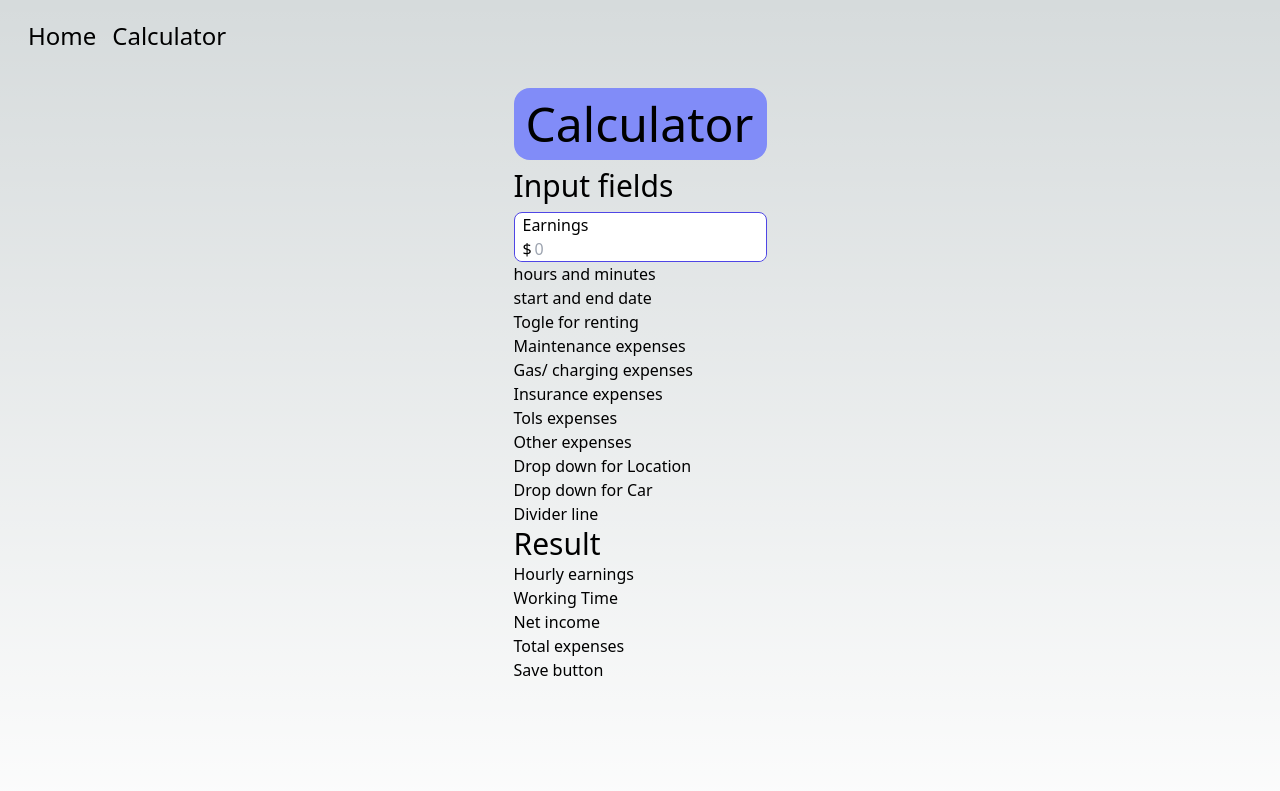
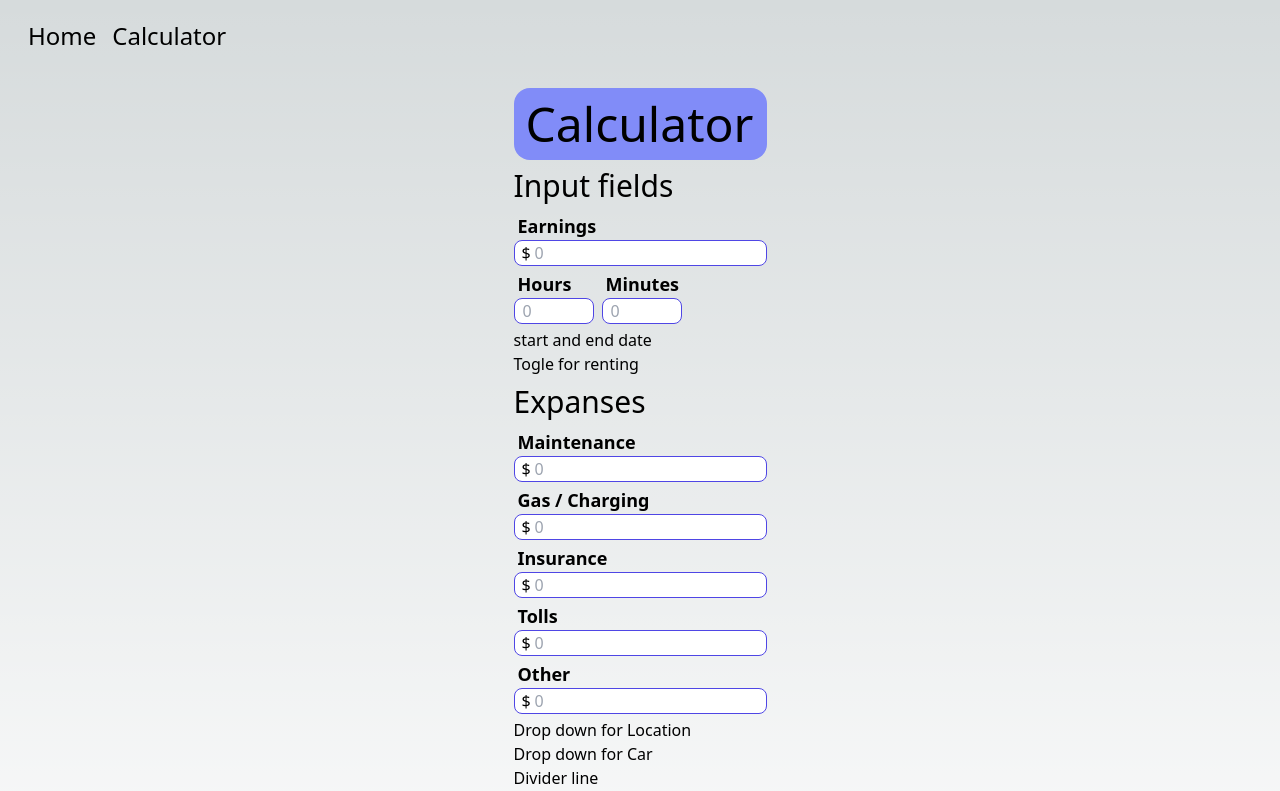
Before and after one commit to RostyslavDzhohola/uber-calculator, a Next.js app: page /calculator in a window 1280 px wide. Shown: the top 791 px of the page. Built offline with nearby package versions, Linux system fonts and the light colour scheme.

Commit message:
added components for divider dollarInput and TimeWorked

```diff
--- /dev/null
+++ b/app/calculator/DividerResult.jsx
@@ -0,0 +1,12 @@
+export default function DividerResult() {
+  return (
+    <div className="relative">
+      <div className="absolute inset-0 flex items-center" aria-hidden="true">
+        <div className="w-full border-t border-gray-300" />
+      </div>
+      <div className="relative flex justify-center">
+        <span className="text-2xl px-3 font-semibold leading-6 text-gray-900">Result</span>
+      </div>
+    </div>
+  )
+}
--- /dev/null
+++ b/app/calculator/DollarInpurt.jsx
@@ -0,0 +1,13 @@
+export default function DollarInpurt({name}) {
+  return (
+    <div className="my-1">
+      <div className="flex flex-col ">
+        <label htmlFor={name} className="ml-1 font-bold text-lg">{name}</label>
+        <div className="relative">
+          <span className="absolute left-2 top-1/2 transform -translate-y-1/2">$</span>
+          <input id={name} className="pl-5 rounded-lg border-indigo-600 border" type="number" placeholder="0" name="Earnings" min="0" />
+        </div>
+      </div>
+    </div>
+  )
+}
--- /dev/null
+++ b/app/calculator/TimeWorked.jsx
@@ -0,0 +1,20 @@
+export default function TimeWorked() {
+  return (
+    <div className="my-1">
+      <div className="flex space-x-2 flex-wrap">
+        <div className="flex flex-col ">
+          <label htmlFor="hoursInput" className="ml-1 font-bold text-lg">Hours</label>
+          <div className="relative">
+            <input id="hoursInput" className="pl-2 rounded-lg border-indigo-600 border w-20" type="number" placeholder="0" min="0" />
+          </div>
+        </div>
+        <div className="flex flex-col ">
+          <label htmlFor="minutesInput" className="ml-1 font-bold text-lg">Minutes</label>
+          <div className="relative">
+            <input id="minutesInput" className="pl-2 rounded-lg border-indigo-600 border w-20" type="number" placeholder="0" min="0" max="69"/>
+          </div>
+        </div>
+      </div>
+    </div>
+  )
+}
--- a/app/calculator/calculator.jsx
+++ b/app/calculator/calculator.jsx
@@ -1,30 +1,27 @@
+import DollarInpurt from "./DollarInpurt"
+import TimeWorked from "./TimeWorked"
+import DividerResult from "./DividerResult"
 
 export default function Calculator({ children }) {
   return (
-    // TODO: Add fields for inputing data
     <div>
       <h1 className="text-5xl bg-indigo-400 p-3 rounded-2xl">Calculator</h1>
-      <h2 className="text-3xl my-2"> Input fields</h2>
-      <div className="flex flex-col bg-white rounded-lg border-indigo-600 border">
-        <label htmlFor="earnings" className="ml-2">Earnings</label>
-        <div className="relative">
-          <span className="absolute left-2 top-1/2 transform -translate-y-1/2">$</span>
-          <input className="pl-5 rounded-lg" type="number" placeholder="0" name="Earnings"/>
-        </div>
-      </div>
+      <h2 className="text-3xl my-2">Input fields</h2>
 
-      <div> hours and minutes </div>
+      <DollarInpurt name="Earnings" />
+      <TimeWorked />
       <div> start and end date</div>
       <div> Togle for renting</div>
-      <div>Maintenance expenses</div>
-      <div>Gas/ charging expenses</div>
-      <div>Insurance expenses</div>
-      <div>Tols expenses</div>
-      <div>Other expenses</div>
+      <h2 className="text-3xl my-2">Expanses</h2>
+      <DollarInpurt name="Maintenance" />
+      <DollarInpurt name="Gas / Charging" />
+      <DollarInpurt name="Insurance" />
+      <DollarInpurt name="Tolls" />
+      <DollarInpurt name="Other" />
       <div> Drop down for Location</div>
       <div> Drop down for Car</div>
       <div> Divider line</div>
-      <h2 className="text-3xl"> Result</h2>
+      <DividerResult />
       <div> Hourly earnings</div>
       <div> Working Time</div>
       <div>Net income</div>
--- a/app/calculator/page.js
+++ b/app/calculator/page.js
@@ -1,11 +1,11 @@
 // `app/dashboard/page.js` is the UI for the `/dashboard` URL
-import Calculator from "./calculator";
+import Calculator from "./Calculator";
 import styles from "../page.module.css";
 
 export default function Page() {
   return (
     <div className={styles.main}>
-      <Calculator/>
+      <Calculator />
     </div>
   );
 }
```
Also changed, not shown: app/page.js (+9 -10 lines).
